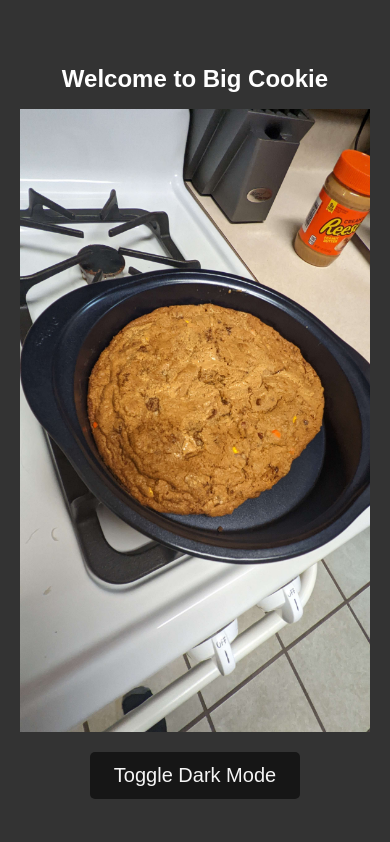
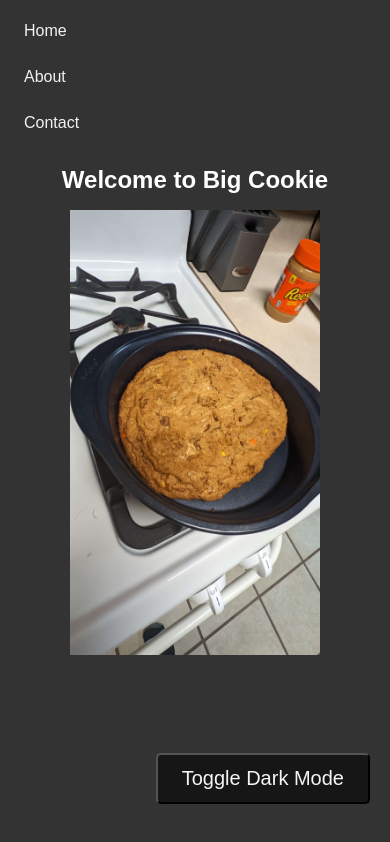
Before and after one commit to itsborck/bigcookie.org, a plain HTML site: page index.html in a window 390 px wide. Drawn offline with Linux system fonts and the light colour scheme.

Commit message:
add temp navbar and floating dark mode toggle (will fix alignment soon)

```diff
--- a/index.html
+++ b/index.html
@@ -10,7 +10,14 @@
   <link href="style.css" rel="stylesheet" type="text/css"/>
   <link href="favicon.png" rel="icon"/>
 </head>
+
 <body>
+  <div class="navbar">
+    <a href="#home">Home</a>
+    <a href="#about">About</a>
+    <a href="#contact">Contact</a>
+  </div>
+
   <div class="container">
     <h1>Welcome to Big Cookie</h1>
     <img src="images/bigcookieOG.jpg" alt="Big Cookie Image">
--- a/style.css
+++ b/style.css
@@ -1,14 +1,111 @@
 body {
+  background-color: #333;
+  color: #ffffff;
+  font-family: Arial, sans-serif;
+  transition: background-color 0.3s, color 0.3s;
+}
+
+.navbar {
+  overflow: hidden;
+  background-color: #333;
+}
+
+.navbar a {
+  float: left;
+  display: block;
+  color: #f2f2f2;
+  text-align: center;
+  padding: 14px 16px;
+  text-decoration: none;
+}
+
+.navbar a:hover {
+  background-color: #ddd;
+  color: black;
+}
+
+.container {
+  max-width: 600px;
+  margin-top: 20px;
+}
+
+h1 {
+  text-align: center;
+  margin-top: 0px;
+}
+
+img {
+  position: relative;
+  display: block;
+  margin: 0 auto;
+  max-width: 75%;
+}
+
+.dark-mode {
+  background-color: #ffffff;
+  color: #333;
+}
+
+.toggle-dark-mode {
+  position: fixed;
+  bottom: 20px;
+  right: 20px;
+  z-index: 9999;
+  padding: 10px 20px;
+  border-radius: 5px;
+  background-color: #161616;
+  color: #f5f5f5;
+  cursor: pointer;
+}
+
+/* Responsive Styles */
+@media only screen and (max-width: 600px) {
+
+  .navbar a {
+    float: none;
+    display: block;
+    text-align: left;
+  }
+
+  .container {
+    max-width: 100%;
+    padding: 0 20px;
+  }
+
+  h1 {
+    font-size: 24px;
+    margin-top: 20px;
+  }
+
+  .toggle-dark-mode {
+    font-size: 20px;
+    padding: 12px 24px;
+    margin-bottom: 20px;
+  }
+}body {
     background-color: #333;
     color: #ffffff;
     font-family: Arial, sans-serif;
     transition: background-color 0.3s, color 0.3s;
-    display: flex;
-    flex-direction: column;
-    align-items: center;
-    justify-content: center;
-    height: 100vh;
-    margin: 0;
+  }
+
+  .navbar {
+    overflow: hidden;
+    background-color: #333;
+  }
+
+  .navbar a {
+    float: left;
+    display: block;
+    color: #f2f2f2;
+    text-align: center;
+    padding: 14px 16px;
+    text-decoration: none;
+  }
+
+  .navbar a:hover {
+    background-color: #ddd;
+    color: black;
   }
 
   .container {
@@ -22,6 +119,7 @@ body {
   }
 
   img {
+    position: relative;
     display: block;
     margin: 0 auto;
     max-width: 75%;
@@ -33,10 +131,11 @@ body {
   }
 
   .toggle-dark-mode {
-    margin-top: 20px;
-    font-size: 18px;
+    position: fixed;
+    bottom: 20px;
+    right: 20px;
+    z-index: 9999;
     padding: 10px 20px;
-    border: none;
     border-radius: 5px;
     background-color: #161616;
     color: #f5f5f5;
@@ -45,6 +144,13 @@ body {
 
   /* Responsive Styles */
   @media only screen and (max-width: 600px) {
+
+    .navbar a {
+      float: none;
+      display: block;
+      text-align: left;
+    }
+
     .container {
       max-width: 100%;
       padding: 0 20px;
@@ -55,10 +161,6 @@ body {
       margin-top: 20px;
     }
 
-    img {
-      max-width: 100%;
-    }
-
     .toggle-dark-mode {
       font-size: 20px;
       padding: 12px 24px;
```
